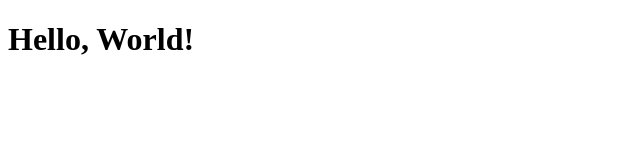
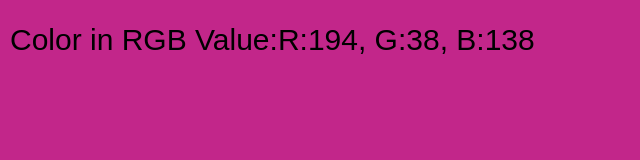
Before and after one commit to sderdzin/Github-Pages-Site, a website with bundled scripts: page index.html in a window 1280 px wide. Shown: the whole page, without its empty margins (0-640 px from the left). Built offline with nearby package versions, Linux system fonts and the light colour scheme.

Commit message:
Implement canvas rendering and add utility functions for resizing and color manipulation

```diff
--- a/index.html
+++ b/index.html
@@ -7,7 +7,7 @@
     <link rel="stylesheet" href="styles.css">
 </head>
 <body>
-    <h1>Hello, World!</h1>
+    <canvas id="can1">Canvas Not Available</canvas>
     <script type="module" src="src/main.js"></script>
 </body>
 </html>
--- /dev/null
+++ b/src/Utils/Helpers.js
@@ -0,0 +1,58 @@
+// src/Utils/Helpers.js
+
+// Helper class for resizing the canvas
+export class CanvasResizer {
+    static resizeCanvas(canvas, width, height) {
+        canvas.width = width;
+        canvas.height = height;
+    }
+
+    static fitToContainer(canvas) {
+        canvas.style.width = '100%';
+        canvas.style.height = '100%';
+        canvas.width = canvas.offsetWidth;
+        canvas.height = canvas.offsetHeight;
+    }
+
+    static fitToWindow(canvas) {
+        canvas.width = window.innerWidth;
+        canvas.height = window.innerHeight;
+    }
+}
+
+// Helper class for random number generation
+export class RandomGenerator {
+    static getRandomInt(min, max) {
+        return Math.floor(Math.random() * (max - min + 1)) + min;
+    }
+
+    static getRandomFloat(min, max) {
+        return Math.random() * (max - min) + min;
+    }
+}
+
+// Helper class for color manipulation
+export class ColorHelper {
+    static hexToRgb(hex) {
+        const bigint = parseInt(hex.slice(1), 16);
+        const r = (bigint >> 16) & 255;
+        const g = (bigint >> 8) & 255;
+        const b = bigint & 255;
+        return `rgb(${r}, ${g}, ${b})`;
+    }
+
+    static rgbToHex(r, g, b) {
+        return `#${((1 << 24) + (r << 16) + (g << 8) + b).toString(16).slice(1)}`;
+    }
+}
+
+// Helper class for basic math operations
+export class MathHelper {
+    static clamp(value, min, max) {
+        return Math.min(Math.max(value, min), max);
+    }
+
+    static lerp(start, end, t) {
+        return start * (1 - t) + end * t;
+    }
+}
--- /dev/null
+++ b/src/Utils/SetupListeners.js
@@ -0,0 +1,21 @@
+export const setupListeners = (that) => {
+  let [canvas, ctx] = that;
+  // console.log(canvas, ctx);
+  document.addEventListener("keydown", function (event) {
+    console.log("Key Pressed...", event.key);
+  });
+
+  document.addEventListener("keyup", function (event) {
+    console.log("Key Released...", event.key);
+  });
+
+  window.addEventListener("resize", (event) => {
+    console.log("Resized...", event);
+    // canvas = document.getElementById("can1");
+    canvas.width = window.innerWidth;
+    canvas.height = window.innerHeight;
+    // ctx = canvas.getContext("2d");
+    ctx.width = canvas.width;
+    ctx.height = canvas.height;
+  });
+};
--- a/src/main.js
+++ b/src/main.js
@@ -1 +1,51 @@
-alert("Working");
+// main.js
+// import "/Utils/SetupListeners.js";
+
+import { setupListeners } from "./Utils/SetupListeners.js";
+import { CanvasResizer } from "./Utils/Helpers.js";
+
+let canvas = document.getElementById("can1");
+let ctx = canvas.getContext("2d");
+
+setupListeners([canvas, ctx]);
+
+CanvasResizer.fitToWindow(canvas);
+
+
+function main() {
+  let deltaTime = 0;
+  let lastTime = 0;
+
+  let colorR = 0;
+  let colorG = 100;
+  let colorB = 200;
+
+  function loop(timestamp) {
+    deltaTime = timestamp - lastTime;
+    lastTime = timestamp;
+
+    update(deltaTime);
+    render();
+    window.requestAnimationFrame(loop);
+  }
+  window.requestAnimationFrame(loop);
+
+  function update(dt) {
+    // Update game state
+    console.log("Update");
+    colorR = (colorR + 1) % 256;
+    colorG = (colorG + 1) % 256;
+    colorB = (colorB + 1) % 256;
+  }
+
+  function render() {
+    ctx.fillStyle = `rgb(${colorR}, ${colorG}, ${colorB})`;
+    ctx.fillRect(0, 0, canvas.width, canvas.height);
+
+    ctx.fillStyle = "black";
+    ctx.font = "30px Arial";
+    ctx.fillText("Color in RGB Value:" + `R:${colorR}, G:${colorG}, B:${colorB}`, 10, 50);
+  }
+}
+
+main();
--- a/styles.css
+++ b/styles.css
@@ -0,0 +1,13 @@
+* {
+    margin: 0;
+    padding: 0;
+    box-sizing: border-box;
+    overflow: hidden;
+}
+
+canvas {
+    display: block;
+    margin: 0 auto;
+    background-color: #000;
+    overflow: hidden;
+}
```
Also changed, not shown: package.json (added, +12 -0 lines), 1 other file.
